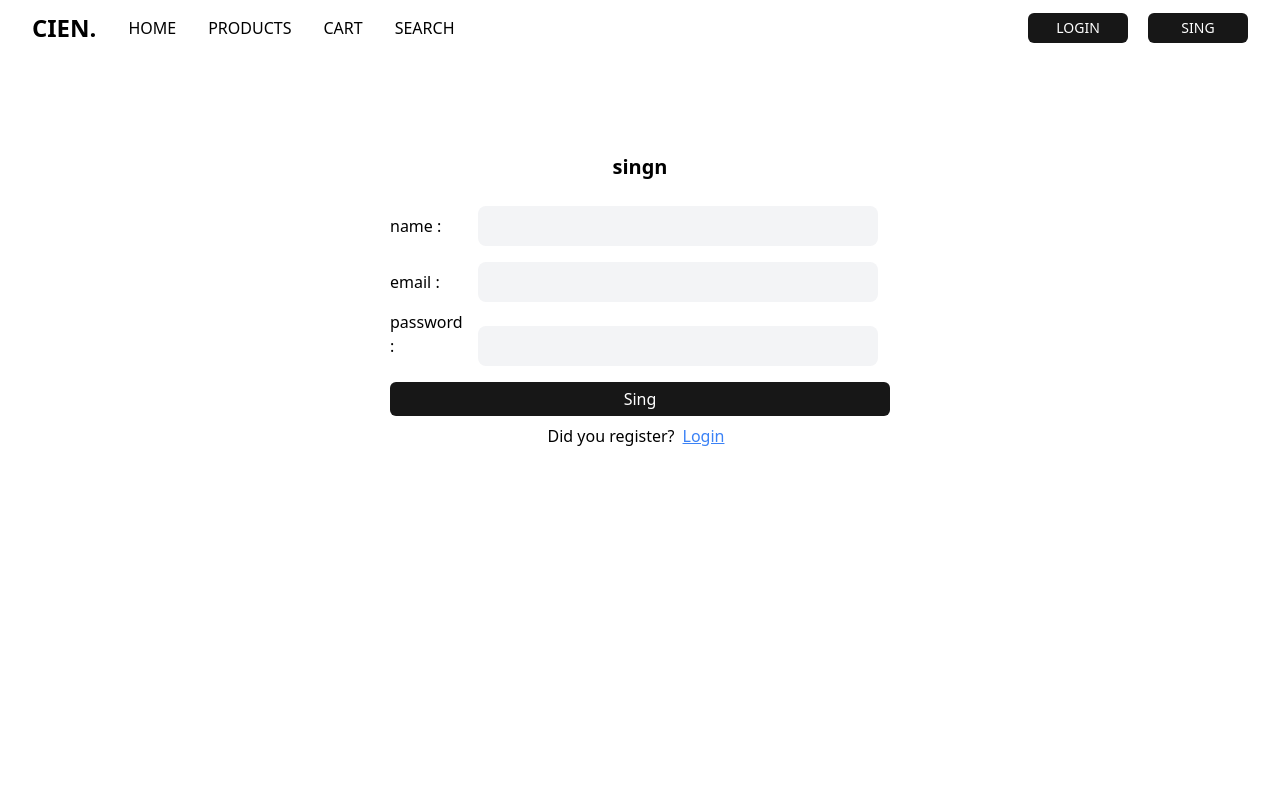
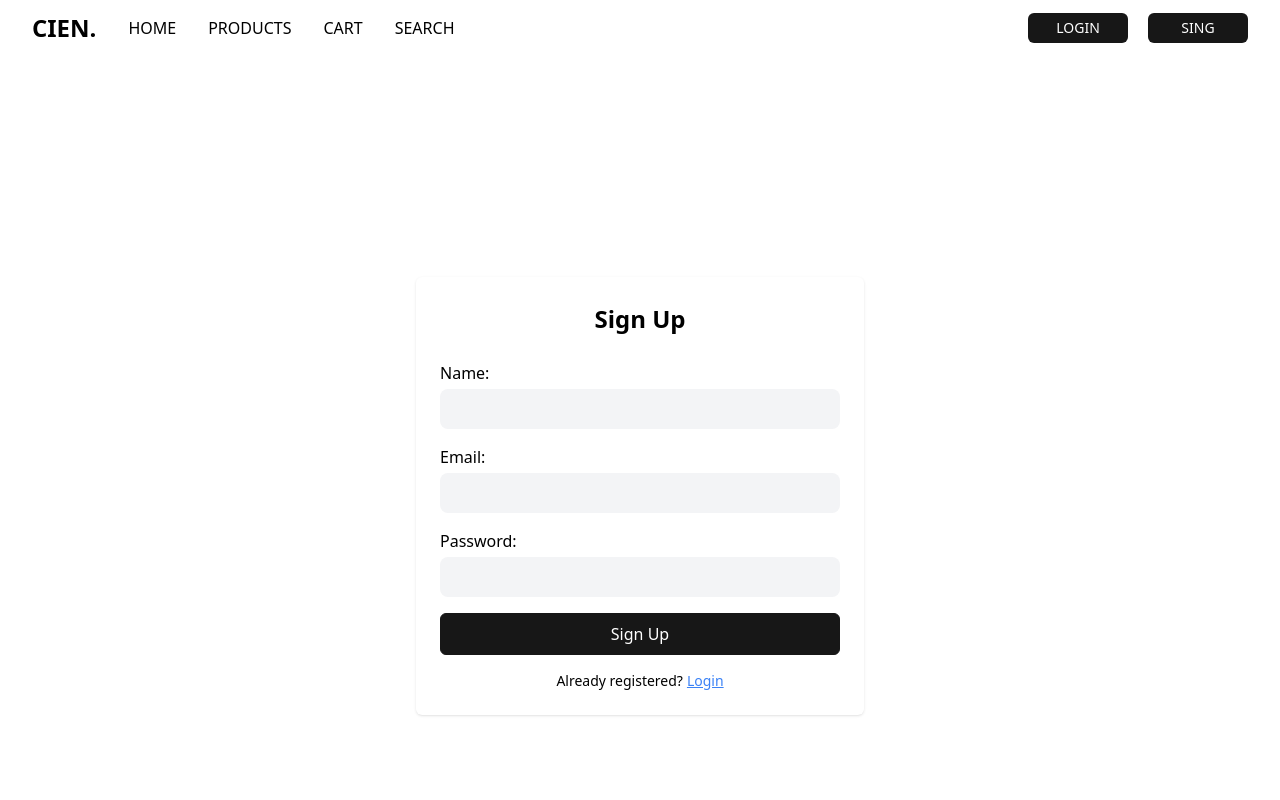
Before and after one commit to fatemeh-ns/my-shop-project, a React (Vite) app: page /sing in a window 1280 px wide. Shown: the top 800 px of the page. Built offline with nearby package versions, Linux system fonts and the light colour scheme.

Commit message:
Make login/signup/search/product pages responsive

```diff
--- a/src/components/Search/index.jsx
+++ b/src/components/Search/index.jsx
@@ -20,15 +20,15 @@ const Search = () => {
   const content = filteredClothes?.map((item) => (
     <div
       key={item.id}
-      className="p-4 flex flex-col justify-center w-[400px] shadow"
+      className="p-4 flex flex-col justify-center w-full max-w-[400px] mx-auto shadow"
     >
       <div className="flex flex-col justify-center items-center">
         <img
           src={item.image}
           alt={item.title}
-          className="w-[400px] h-[300px] object-contain mb-2 transition hover:scale-110"
+          className="w-full h-[300px] object-contain mb-2 transition hover:scale-110"
         />
-        <p className="font-medium h-[70px] w-[400px] text-gray-950 pl-6 pt-1">
+        <p className="font-medium h-[70px] w-full text-gray-950 pl-6 pt-1">
           {item.title}
         </p>
       </div>
@@ -43,9 +43,9 @@ const Search = () => {
 
   return (
     <div className="flex flex-col min-h-screen">
-      <div className="m-2 flex justify-center items-center">
+      <div className="m-4 flex justify-center items-center">
         <input
-          className="w-[400px] p-2 bg-neutral-100 rounded-[10px]"
+          className="w-full max-w-[400px] px-4 py-2 bg-neutral-100 rounded-[10px]"
           type="text"
           placeholder="search..."
           onChange={(e) => setSearch(e.target.value)}
@@ -53,7 +53,7 @@ const Search = () => {
       </div>
       <div className="flex-grow">
         {filteredClothes.length > 0 && (
-          <section className="grid grid-cols-3 gap-6 mx-auto w-full max-w-7xl mt-20 transition-all duration-500">
+          <section className="grid grid-cols-1 sm:grid-cols-2 lg:grid-cols-3 gap-6 px-4 sm:px-6 lg:px-0 mx-auto w-full max-w-7xl mt-20 transition-all duration-500">
             {content}
           </section>
         )}
--- a/src/pages/Cart/index.jsx
+++ b/src/pages/Cart/index.jsx
@@ -40,75 +40,75 @@ const Cart = () => {
   };
 
   return (
-    <>
-      <table className="flex justify-center items-center flex-col min-h-screen">
+  <div className="w-full px-2 sm:px-6 min-h-screen flex justify-center items-start pt-10">
+  <div className="overflow-x-auto w-full max-w-7xl">
+    <table className="min-w-[700px] w-full border">
       <thead>
-          <tr className="bg-neutral-900 text-[#fff]">
-            <th className="w-[40rem] p-2">Product Name</th>
-            <th className="w-[8rem] p-2">Unit Price</th>
-            <th className="w-[8rem] p-2">Total Price</th>
-            <th className="w-[8rem] p-2">Quantity</th>
-            <th className="w-[9rem] p-2">Actions</th>
+        <tr className="bg-neutral-900 text-white">
+          <th className="p-2 text-left">Product Name</th>
+          <th className="p-2 text-center">Unit Price</th>
+          <th className="p-2 text-center">Total Price</th>
+          <th className="p-2 text-center">Quantity</th>
+          <th className="p-2 text-center">Actions</th>
         </tr>
       </thead>
       <tbody>
-          {cart ? (
+        {cart && cart.length > 0 ? (
           cart.map((item) => (
-              <tr key={item.id}>
-                <td className="w-[40rem] text-center">{item.title}</td>
-                <td className="w-[8rem] text-center">{item.price}</td>
-                <td className="w-[8rem] text-center">
+            <tr key={item.id} className="border-t">
+              <td className="p-2">{item.title}</td>
+              <td className="text-center">{item.price}</td>
+              <td className="text-center">
                 {itemPriceHandler(item.price, item.count || 0).toFixed(2)}
               </td>
-                <td className="w-[8rem] text-center">
-                  <p>{item.count ? item.count : 0}</p>
-                </td>
-                <td>
-                  <div className="w-[9rem] flex justify-around items-center">
+              <td className="text-center">{item.count || 0}</td>
+              <td className="flex justify-center gap-2 py-2">
                 <button
                   onClick={(e) => actionHandler(e, item.id)}
                   data-action="plus"
-                      className="text-center w-[1.2rem] h-[1.5rem] my-1 rounded-md"
+                  className="w-6 h-6"
                 >
                   <img src={plus} alt="plus" />
                 </button>
                 <button
                   onClick={(e) => actionHandler(e, item.id)}
                   data-action="minus"
-                      className="text-center w-[1.2rem] h-[1.5rem] my-1 rounded-md"
+                  className="w-6 h-6"
                 >
                   <img src={minus} alt="minus" />
                 </button>
                 <button
                   onClick={(e) => actionHandler(e, item.id)}
                   data-action="delete"
-                      className="text-center w-[1.2rem] h-[1.2rem] my-1 rounded-md"
+                  className="w-6 h-6"
                 >
                   <img src={trash} alt="trash" />
                 </button>
-                  </div>
               </td>
             </tr>
           ))
         ) : (
-            <p>Cart is Empty</p>
+          <tr>
+            <td colSpan="5" className="text-center py-4 text-gray-600">
+              Cart is empty
+            </td>
+          </tr>
         )}
       </tbody>
       {cart.length > 0 && (
         <tfoot>
-            <tr className="text-[#fff] bg-neutral-900 font-bold">
+          <tr className="bg-neutral-900 text-white font-bold">
             <td className="p-2 text-center" colSpan="2">
               Total Price
             </td>
-              <td className="text-center">
-                {totalPriceHandler().toFixed(2)}
-              </td>
-              <td className="pr-2" colSpan="2">$</td>
+            <td className="text-center">{totalPriceHandler().toFixed(2)} $</td>
           </tr>
         </tfoot>
       )}
     </table>
-    </>
+  </div>
+</div>
+
   );
 };
 
--- a/src/pages/Login/index.jsx
+++ b/src/pages/Login/index.jsx
@@ -44,45 +44,53 @@ const Login = () => {
   return (
     <>
       <section
-        className={`flex justify-center min-h-screen pt-20 ${
+        className={`flex justify-center items-center min-h-screen pt-20 px-4 ${
           animateSection ? "animate-fadeInRight" : "opacity-0"
         }`}
       >
-        <div className="flex items-center justify-between flex-col h-[200px]">
-          <p className="font-bold text-[20px] m-4">Login</p>
-          <div className="w-[500px]">
-            <label className="inline-block w-[80px]" htmlFor="email">
-              email:
+        <div className="flex flex-col w-full max-w-md bg-white p-6 rounded-md shadow">
+          <p className="font-bold text-[24px] text-center mb-6">Login</p>
+
+          {/* Email */}
+          <div className="mb-4">
+            <label className="block mb-1 font-medium" htmlFor="email">
+              Email:
             </label>
             <input
-              className="bg-gray-100 p-2 rounded-lg w-[400px] m-2"
+              className="bg-gray-100 p-2 rounded-lg w-full"
               type="email"
               id="email"
               value={email}
               onChange={(e) => setEmail(e.target.value)}
             />
           </div>
-          <div className="w-[500px]">
-            <label className="inline-block w-[80px]" htmlFor="password">
-              password:
+
+          {/* Password */}
+          <div className="mb-4">
+            <label className="block mb-1 font-medium" htmlFor="password">
+              Password:
             </label>
             <input
-              className="bg-gray-100 p-2 rounded-lg w-[400px] m-2"
+              className="bg-gray-100 p-2 rounded-lg w-full"
               type="password"
               id="password"
               value={password}
               onChange={(e) => setPassword(e.target.value)}
             />
           </div>
+
+          {/* Login Button */}
           <button
             onClick={handleLogin}
-            className="bg-neutral-900 text-[#fff] w-[100%] py-[5px] my-2 text-center rounded-md hover:bg-white hover:text-black transition"
+            className="bg-neutral-900 text-white w-full py-2 rounded-md hover:bg-white hover:text-black border border-neutral-900 transition"
           >
             Login
           </button>
-          <button onClick={goToSing}>
+
+          {/* Link to Signup */}
+          <button onClick={goToSing} className="mt-4 text-center text-sm">
             Didn't you register?
-            <span className="underline text-blue-500 m-2">Sing</span>
+            <span className="underline text-blue-500 ml-1">Sign Up</span>
           </button>
         </div>
       </section>
--- a/src/pages/Products/index.jsx
+++ b/src/pages/Products/index.jsx
@@ -96,11 +96,12 @@ export default function Product() {
   ));
 
   return clothes && clothes.length > 0 ? (
-    <section
-      className={`grid grid-cols-3 gap-6 mx-auto w-full max-w-7xl mt-20 transition-all duration-500 ${
-        animateSection ? "animate-fadeInUp" : "opacity-0"
-      }`}
-    >
+   <section
+  className={`grid grid-cols-1 sm:grid-cols-2 lg:grid-cols-3 gap-6 px-4 sm:px-6 lg:px-0 mx-auto w-full max-w-7xl mt-20 transition-all duration-500 ${
+    animateSection ? "animate-fadeInUp" : "opacity-0"
+  }`}
+>
+
       {content}
       <ToastContainer />
     </section>
--- a/src/pages/Singing/index.jsx
+++ b/src/pages/Singing/index.jsx
@@ -63,56 +63,67 @@ const Sing = () => {
   return (
     <>
       <section
-        className={`flex justify-center min-h-screen pt-20
-      ${animateSection ? "animate-fadeInLeft" : "opacity-0"}`}
+        className={`flex justify-center items-center min-h-screen pt-20 px-4 ${
+          animateSection ? "animate-fadeInLeft" : "opacity-0"
+        }`}
       >
-        <div className="flex items-center justify-between flex-col h-[200px]">
-          <p className="font-bold text-[20px] m-4">singn</p>
-          <div className="w-[500px]">
-            <label className="inline-block w-[80px]" htmlFor="name">
-              name :
+        <div className="flex flex-col w-full max-w-md bg-white p-6 rounded-md shadow">
+          <p className="font-bold text-[24px] text-center mb-6">Sign Up</p>
+
+          {/* Name */}
+          <div className="mb-4">
+            <label className="block mb-1 font-medium" htmlFor="name">
+              Name:
             </label>
             <input
-              className="bg-gray-100 p-2 rounded-lg w-[400px] m-2"
+              className="bg-gray-100 p-2 rounded-lg w-full"
               type="text"
               id="name"
               name="name"
               onChange={handleInputChange}
             />
           </div>
-          <div className="w-[500px]">
-            <label className="inline-block w-[80px]" htmlFor="email">
-              email :
+
+          {/* Email */}
+          <div className="mb-4">
+            <label className="block mb-1 font-medium" htmlFor="email">
+              Email:
             </label>
             <input
-              className="bg-gray-100 p-2 rounded-lg w-[400px] m-2"
+              className="bg-gray-100 p-2 rounded-lg w-full"
               type="email"
               id="email"
               name="email"
               onChange={handleInputChange}
             />
           </div>
-          <div className="w-[500px]">
-            <label className="inline-block w-[80px]" htmlFor="password">
-              password :
+
+          {/* Password */}
+          <div className="mb-4">
+            <label className="block mb-1 font-medium" htmlFor="password">
+              Password:
             </label>
             <input
-              className="bg-gray-100 p-2 rounded-lg w-[400px] m-2"
+              className="bg-gray-100 p-2 rounded-lg w-full"
               type="password"
               id="password"
               name="password"
               onChange={handleInputChange}
             />
           </div>
+
+          {/* Submit Button */}
           <button
             onClick={handleSubmit}
-            className="bg-neutral-900 text-[#fff] w-[100%] py-[5px] my-2 text-center rounded-md hover:bg-white hover:text-black transition"
+            className="bg-neutral-900 text-white w-full py-2 rounded-md hover:bg-white hover:text-black border border-neutral-900 transition"
           >
-            Sing
+            Sign Up
           </button>
-          <button onClick={goToLogin}>
-            Did you register?
-            <span className="underline text-blue-500 m-2">Login</span>
+
+          {/* Go to Login */}
+          <button onClick={goToLogin} className="mt-4 text-center text-sm">
+            Already registered?
+            <span className="underline text-blue-500 ml-1">Login</span>
           </button>
         </div>
       </section>
```
Lines whose indentation alone changed are shown as unchanged.
